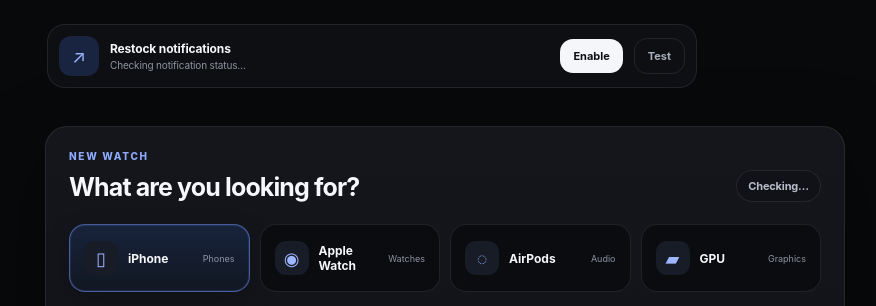
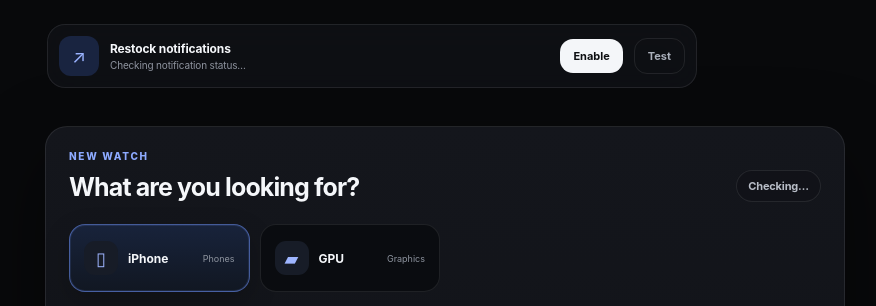
Before and after one commit to Davidyili230/StockPing, a website: page public/index.html in a window 1280 px wide. Shown: the part 465-771 px from the top of the page, without its empty margins (195-1071 px from the left). Drawn offline with Linux system fonts and the light colour scheme.

Commit message:
Show only iPhone and GPU product families

```diff
--- a/public/index.html
+++ b/public/index.html
@@ -4,8 +4,6 @@
 <section class="panel"><div class="section-heading"><div><div class="eyebrow">NEW WATCH</div><h2>What are you looking for?</h2></div><span id="intervalBadge" class="mini-badge">Checking…</span></div><form id="watchForm" class="form-grid">
 <div class="full family-picker" role="group" aria-label="Product family">
 <button class="family-card active" type="button" data-family="iphone"><span class="family-icon">▯</span><strong>iPhone</strong><small>Phones</small></button>
-<button class="family-card" type="button" data-family="watch"><span class="family-icon">◉</span><strong>Apple Watch</strong><small>Watches</small></button>
-<button class="family-card" type="button" data-family="airpods"><span class="family-icon">◌</span><strong>AirPods</strong><small>Audio</small></button>
 <button class="family-card" type="button" data-family="gpu"><span class="family-icon">▰</span><strong>GPU</strong><small>Graphics</small></button>
 </div>
 <label class="field"><span>Country / Region</span><select id="country"><option value="US">United States</option><option value="CA">Canada</option><option value="GB">United Kingdom</option><option value="AU">Australia</option></select></label>
```
